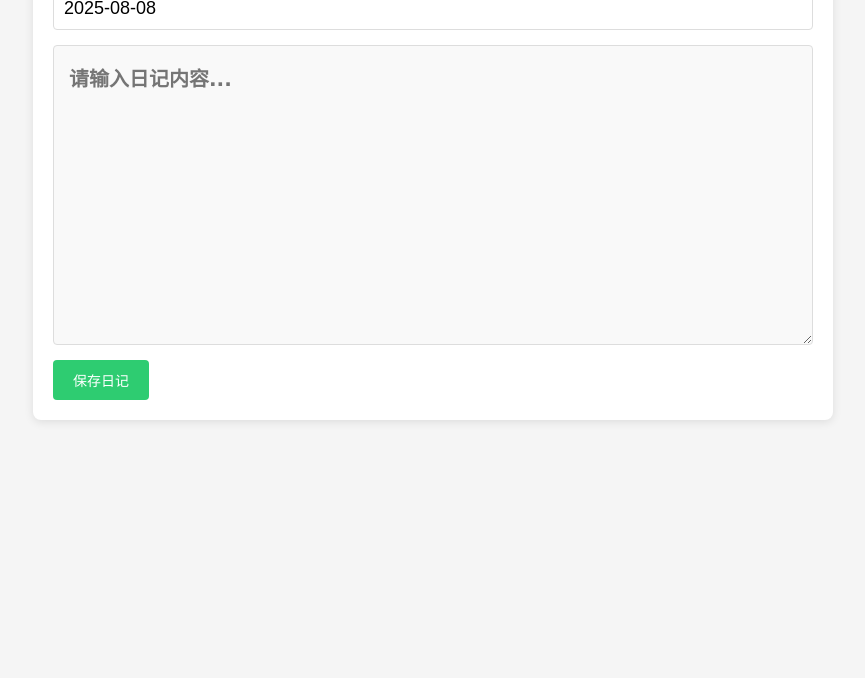
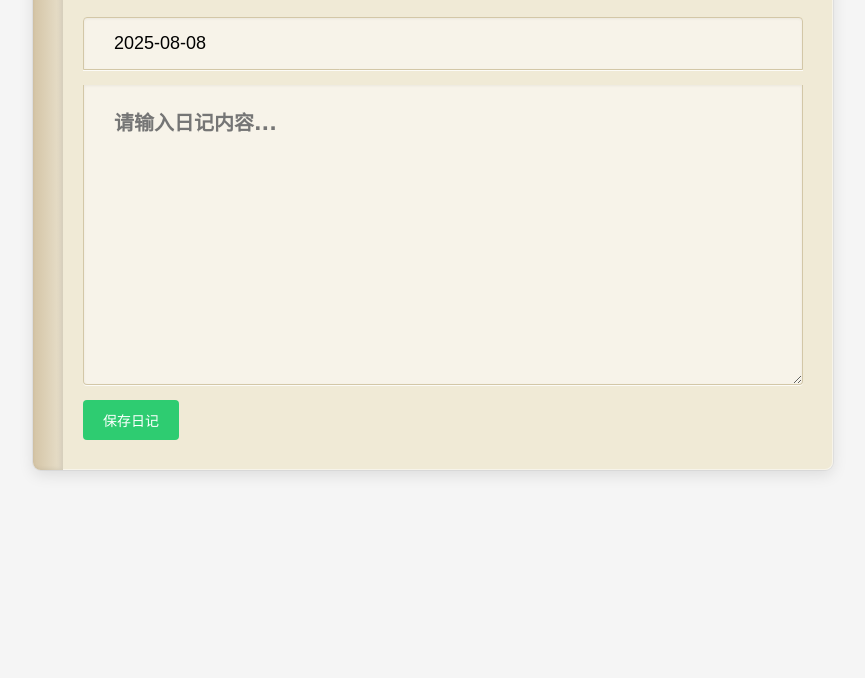
Before and after one commit to Sherlock-L/daily-writer, a plain HTML site: page index.html in a window 1280 px wide. Shown: the part 122-800 px from the top of the page, without its empty margins (207-1072 px from the left). Drawn offline with Linux system fonts and the light colour scheme; a web font is replaced by a local one.

Commit message:
完成复古的版本

```diff
--- a/style.css
+++ b/style.css
@@ -58,24 +58,121 @@ button:hover {
     gap: 15px;
 }
 
+/* 修改日记标题输入框样式 */
 #diary-title {
-    padding: 10px;
+    padding: 15px 20px;
     font-size: 18px;
-    border: 1px solid #ddd;
-    border-radius: 4px;
+    border: 1px solid #d3c7a7;
+    border-radius: 4px 4px 0 0;
+    background-color: #f7f3e9;
+    box-shadow:
+        inset 0 1px 3px rgba(0,0,0,0.05),
+        0 1px 0 rgba(255,255,255,0.8);
+    transition: all 0.4s ease;
+    transform-origin: left bottom;
+    transform: perspective(1000px) rotateY(0deg);
+    position: relative;
 }
 
+/* 修改日记内容文本框样式 */
 #diary-content {
-    padding: 15px;
-    font-size: 20px;    /* 从16px调大4px */
-    border: 1px solid #ddd;
-    border-radius: 4px;
+    padding: 20px;
+    font-size: 20px;
+    border: 1px solid #d3c7a7;
+    border-top: none;
+    border-radius: 0 0 4px 4px;
     min-height: 300px;
     resize: vertical;
     font-family: 'Long Cang', cursive;
     line-height: 1.8;
-    background-color: #f9f9f9;
-    font-weight: bold;  /* 加粗字体 */
+    background-color: #f7f3e9;
+    font-weight: bold;
+    box-shadow:
+        inset 0 1px 3px rgba(0,0,0,0.05),
+        0 1px 0 rgba(255,255,255,0.8);
+    transition: all 0.4s ease;
+    transform-origin: left bottom;
+    transform: perspective(1000px) rotateY(0deg);
+    position: relative;
+}
+
+/* 添加纸张纹理效果 */
+#diary-title::before, #diary-content::before {
+    content: '';
+    position: absolute;
+    top: 0;
+    left: 0;
+    right: 0;
+    bottom: 0;
+    background-image: linear-gradient(90deg, rgba(200,180,150,0.03) 50%, transparent 50%),
+                      linear-gradient(rgba(200,180,150,0.03) 50%, transparent 50%);
+    background-size: 20px 20px;
+    pointer-events: none;
+}
+
+/* 添加书本装订线效果 */
+#diary-title::after, #diary-content::after {
+    content: '';
+    position: absolute;
+    top: 0;
+    left: 0;
+    width: 15px;
+    height: 100%;
+    background: linear-gradient(90deg, #e8e0cc, #f7f3e9);
+    box-shadow: inset -2px 0 3px rgba(0,0,0,0.05);
+    z-index: 1;
+}
+
+/* 调整输入框内边距，避免文字被装订线遮挡 */
+#diary-title {
+    padding-left: 30px;
+}
+
+#diary-content {
+    padding-left: 30px;
+}
+
+/* 添加鼠标悬停效果 - 书本翻页 */
+#diary-title:hover,
+#diary-content:hover {
+    transform: perspective(1000px) rotateY(1deg);
+    box-shadow:
+        inset 0 1px 3px rgba(0,0,0,0.05),
+        2px 1px 5px rgba(0,0,0,0.1);
+    background-color: #f5efe3;
+}
+
+/* 优化整体容器样式，模拟书本 */
+.container {
+    max-width: 800px;
+    margin: 20px auto;
+    background-color: #f0ead6;
+    padding: 30px;
+    border-radius: 8px;
+    box-shadow:
+        0 5px 15px rgba(0,0,0,0.1),
+        0 0 0 1px rgba(0,0,0,0.05),
+        inset 0 0 0 1px rgba(255,255,255,0.5);
+    position: relative;
+}
+
+/* 添加书本封面效果 */
+.container::before {
+    content: '';
+    position: absolute;
+    top: 0;
+    left: 0;
+    width: 30px;
+    height: 100%;
+    background: linear-gradient(90deg, #d4c4a5, #e8e0cc);
+    border-radius: 8px 0 0 8px;
+    box-shadow: inset -2px 0 5px rgba(0,0,0,0.1);
+    z-index: 2;
+}
+
+/* 调整容器内边距，为书本侧边留出空间 */
+.container header, .container main {
+    margin-left: 20px;
 }
 
 #save-btn {
```
